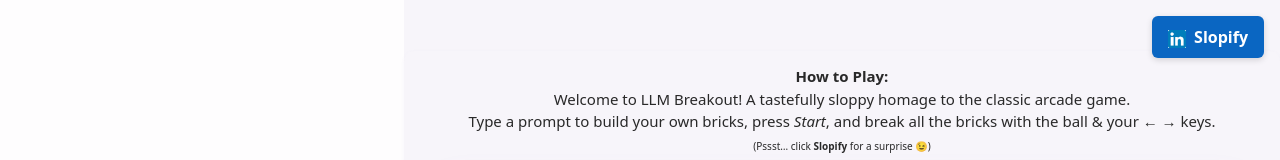
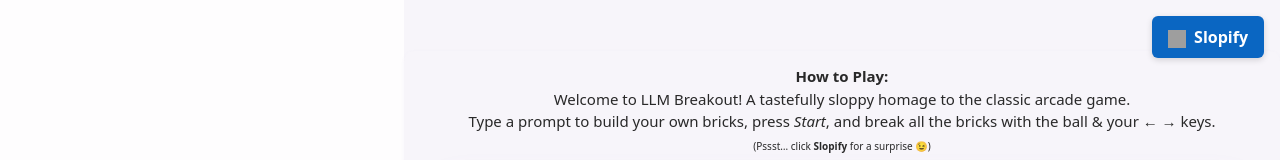
Before and after one commit to akshaykripalani/supahack-lw15, a React (Vite) app in the folder frontend/: page / in a window 1280 px wide. Shown: the top 160 px of the page. Built offline with nearby package versions, Linux system fonts and the light colour scheme; no server answers; the database is empty; grey boxes are pictures that could not be loaded.

Commit message:
fix slop

```diff
--- a/frontend/src/App.tsx
+++ b/frontend/src/App.tsx
@@ -1,5 +1,6 @@
 import { useState } from 'react';
 import { GameCanvas } from './components/GameCanvas';
+import slopIcon from './assets/slop.png';
 import { useGameStore } from './store/game';
 import { Leaderboard } from './components/Leaderboard';
 import { useEffect } from 'react';
@@ -277,7 +278,7 @@ function App() {
           }
         }}
       >
-        <img src="/slop.png" alt="in" style={{ width: 18, height: 18, marginRight: 8, verticalAlign: 'middle' }} />
+        <img src={slopIcon} alt="in" style={{ width: 18, height: 18, marginRight: 8, verticalAlign: 'middle' }} />
         {slopMode ? 'De-slop' : 'Slopify'}
       </button>
     </div>
```
